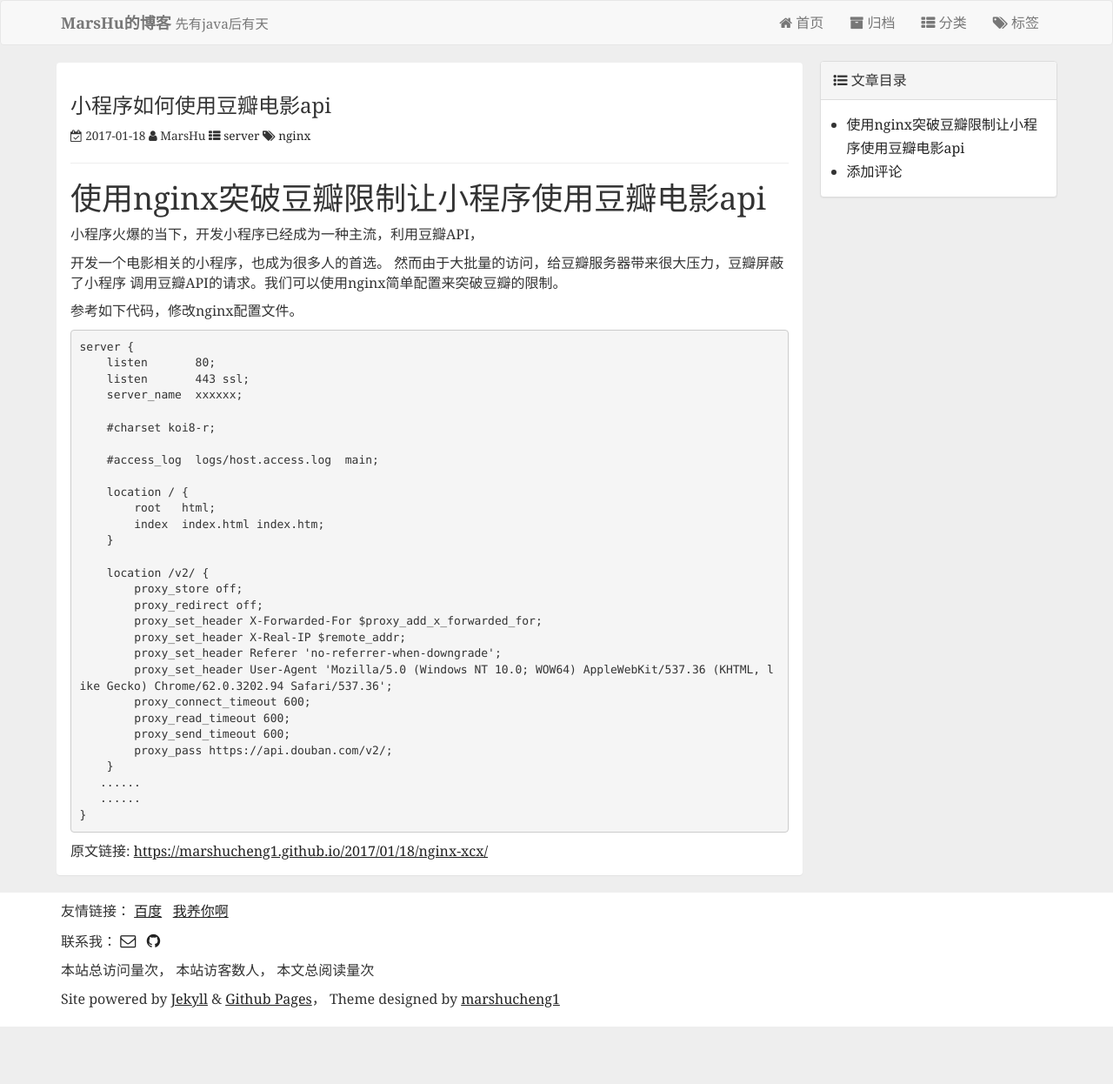
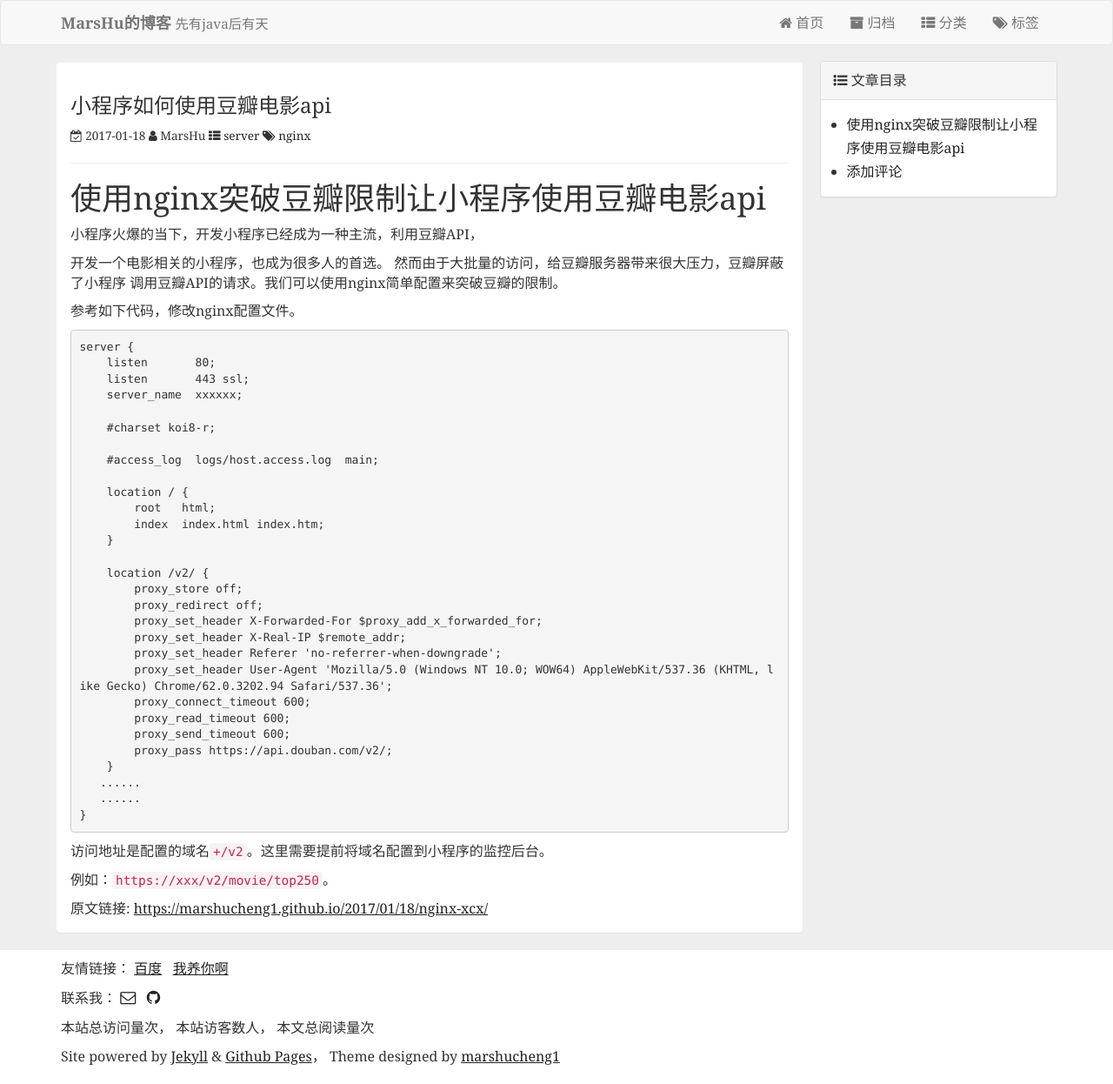
Before and after one commit to marshucheng1/marshucheng1.github.io, a Jekyll site: the page built from _posts/2017-01-18-nginx-xcx.md, in a window 1280 px wide. Shown: the whole page at 87% size. Built offline with Jekyll 4.4.1, drawn with Linux system fonts in a browser that asks for light colours; comment, search, counter and statistics services are not loaded; before the commit the page ends 1180 px from its top, so only the background shows below that.

Commit message:
Update 2017-01-18-nginx-xcx.md

```diff
--- a/_posts/2017-01-18-nginx-xcx.md
+++ b/_posts/2017-01-18-nginx-xcx.md
@@ -52,3 +52,8 @@ author: MarsHu
        ......
        ......
 	}
+
+
+访问地址是配置的域名`+/v2`。这里需要提前将域名配置到小程序的监控后台。
+
+例如：`https://xxx/v2/movie/top250`。
```
